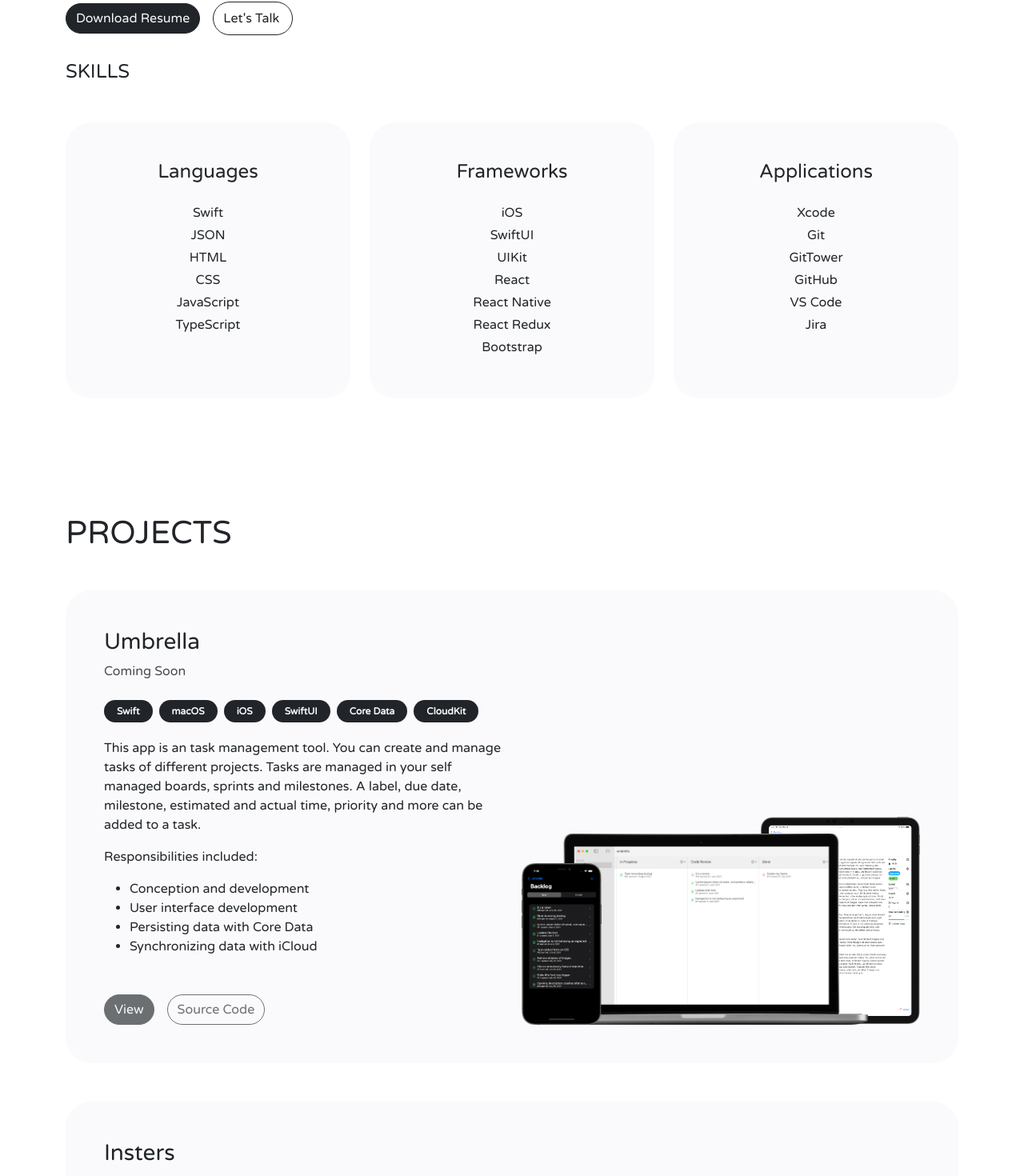
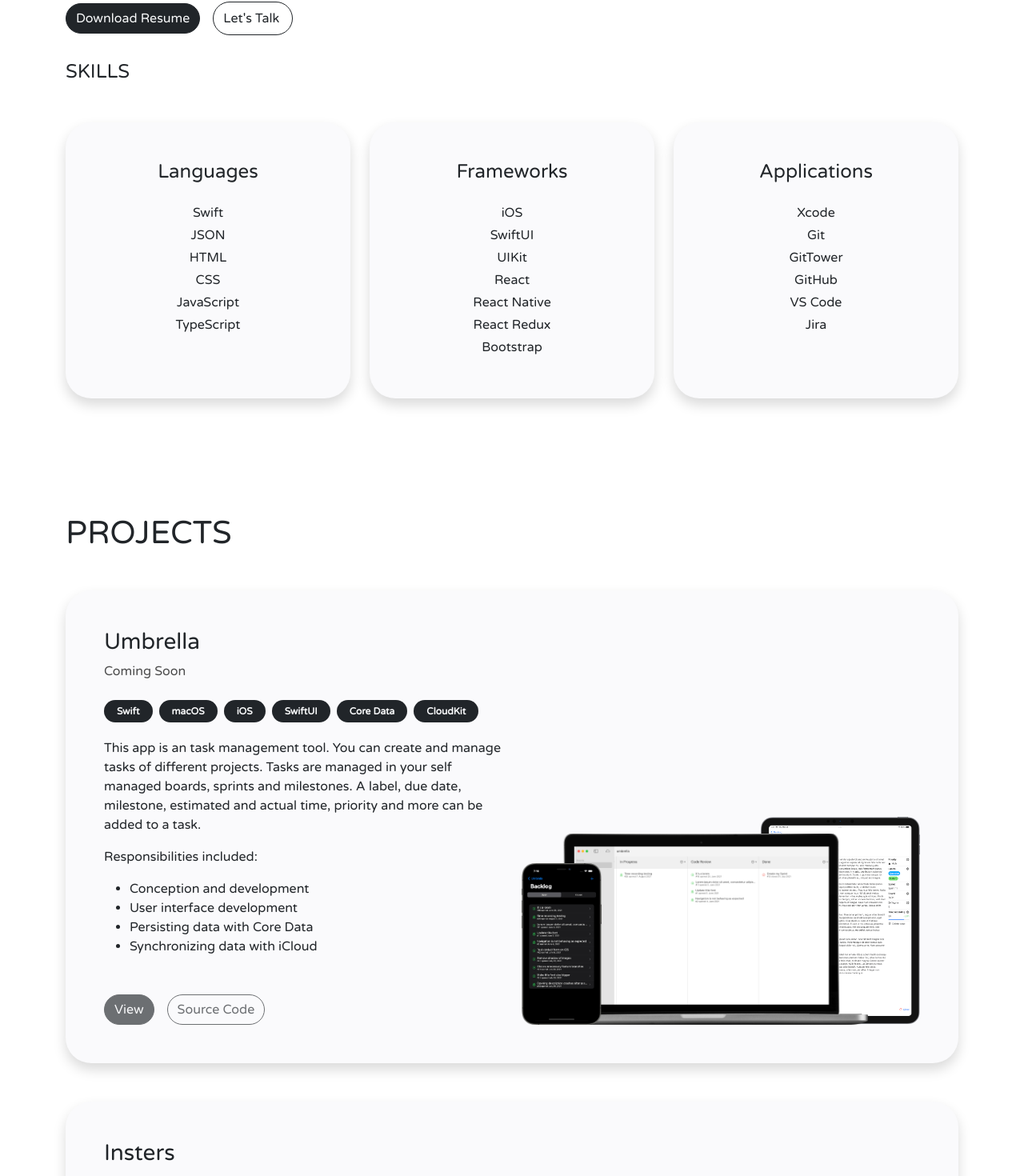
Before and after one commit to Hebrasco/hebrasco.github.io, a React (Create React App) app: page /#/ in a window 1280 px wide. Shown: the part 1078-2548 px from the top of the page at 80% size. Built offline with nearby package versions, Linux system fonts and the light colour scheme.

Commit message:
💄 Add skill and app shadow

```diff
--- a/src/pages/Home/components/AboutMe/components/SkillColumn/index.tsx
+++ b/src/pages/Home/components/AboutMe/components/SkillColumn/index.tsx
@@ -16,7 +16,7 @@ export function SkillColumn({ title, data }: Props): JSX.Element {
       md={4}
       className={`${styles['skills-column']} mb-3 mb-md-0 d-flex align-items-stretch justify-content-center`}
     >
-      <div className="p-4 py-5 bg-light rounded">
+      <div className="p-4 py-5 bg-light rounded shadow">
         <h4 className="text-center mb-4">{title}</h4>
         <ul className="list-unstyled mb-0">
           {data.map((skill) => (
--- a/src/pages/Home/components/Projects/components/Preview/index.tsx
+++ b/src/pages/Home/components/Projects/components/Preview/index.tsx
@@ -10,7 +10,7 @@ interface Props {
 
 export function Preview({ project }: Props) {
   return (
-    <div className="p-5 bg-light rounded">
+    <div className="p-5 bg-light rounded shadow">
       <Row>
         <Col md={6}>
           <h3>{project.name}</h3>
```
